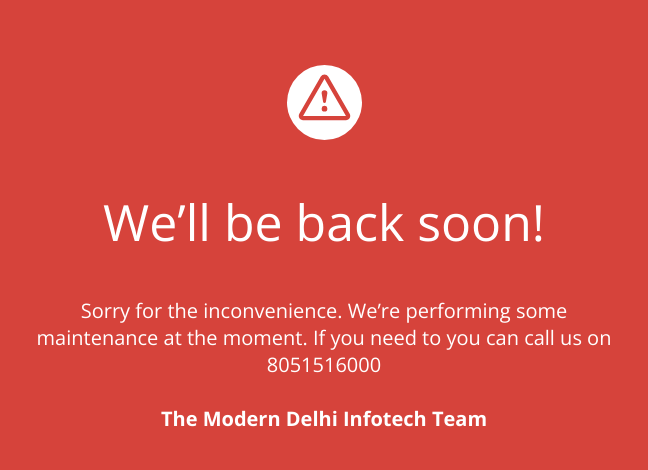
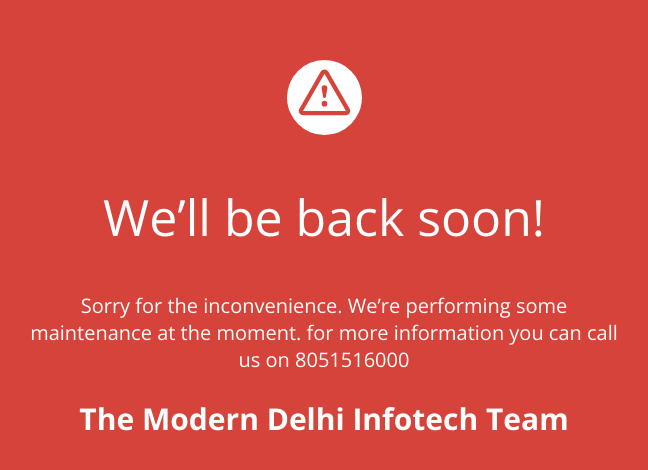
Before and after one commit to aryaTechComputer/moderndelhiinfo-React-Live, a plain HTML site: page index.html in a window 1280 px wide. Shown: the part 148-618 px from the top of the page, without its empty margins (316-964 px from the left). Drawn offline with nearby package versions, Linux system fonts and the light colour scheme.

Commit message:
updated msg

```diff
--- a/index.html
+++ b/index.html
@@ -17,7 +17,7 @@
     <svg xmlns="http://www.w3.org/2000/svg" viewBox="0 0 202.24 202.24"><defs><style>.cls-1{fill:#fff;}</style></defs><title>Asset 3</title><g id="Layer_2" data-name="Layer 2"><g id="Capa_1" data-name="Capa 1"><path class="cls-1" d="M101.12,0A101.12,101.12,0,1,0,202.24,101.12,101.12,101.12,0,0,0,101.12,0ZM159,148.76H43.28a11.57,11.57,0,0,1-10-17.34L91.09,31.16a11.57,11.57,0,0,1,20.06,0L169,131.43a11.57,11.57,0,0,1-10,17.34Z"/><path class="cls-1" d="M101.12,36.93h0L43.27,137.21H159L101.13,36.94Zm0,88.7a7.71,7.71,0,1,1,7.71-7.71A7.71,7.71,0,0,1,101.12,125.63Zm7.71-50.13a7.56,7.56,0,0,1-.11,1.3l-3.8,22.49a3.86,3.86,0,0,1-7.61,0l-3.8-22.49a8,8,0,0,1-.11-1.3,7.71,7.71,0,1,1,15.43,0Z"/></g></g></svg>
     <h1>We&rsquo;ll be back soon!</h1>
     <div>
-        <p>Sorry for the inconvenience. We&rsquo;re performing some maintenance at the moment. If you need to you can call us on 8051516000</p>
-        <h4> The Modern Delhi Infotech Team</h4>
+        <p>Sorry for the inconvenience. We&rsquo;re performing some maintenance at the moment. for more information you can call us on 8051516000</p>
+        <h2> The Modern Delhi Infotech Team</h2>
     </div>
 </article>
```
